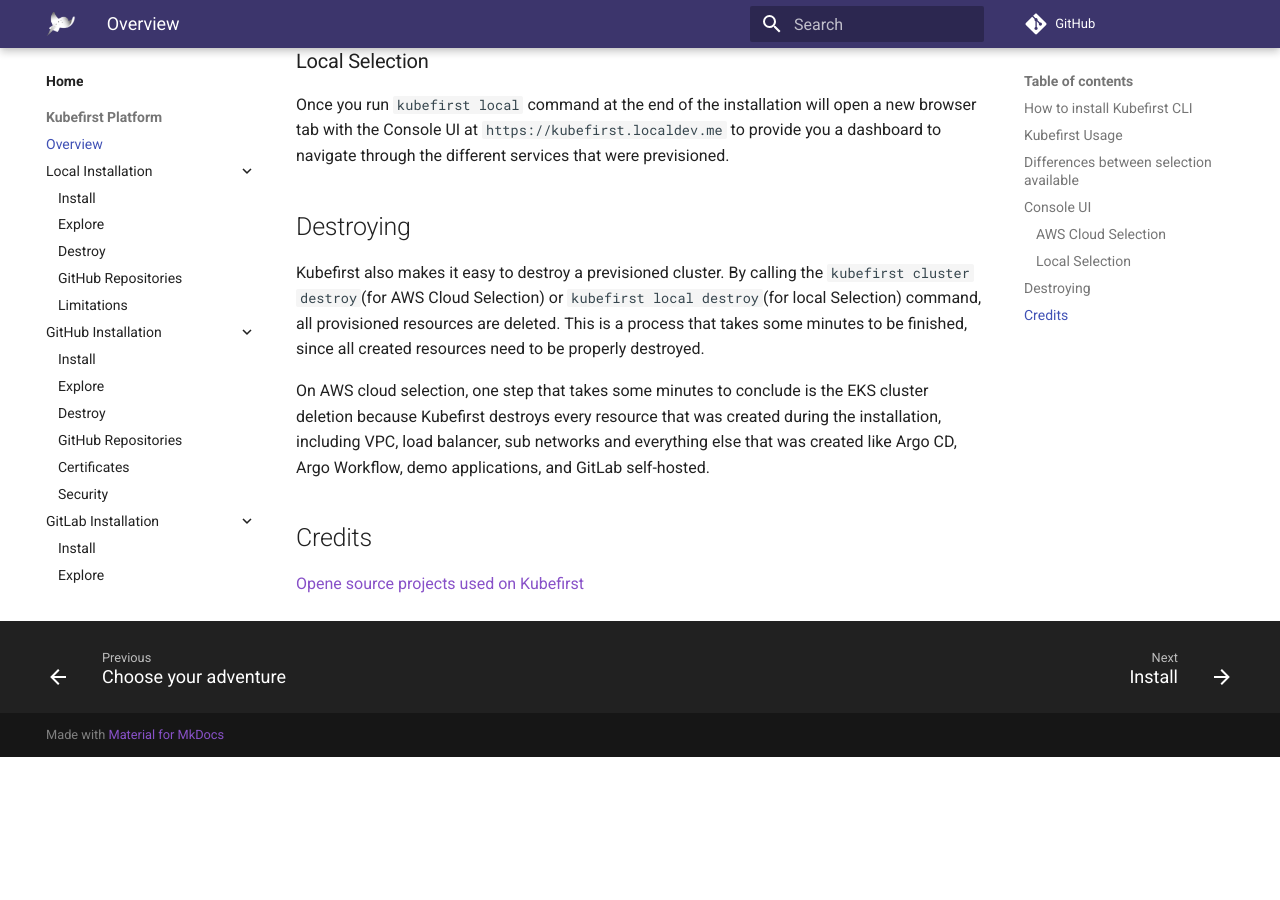
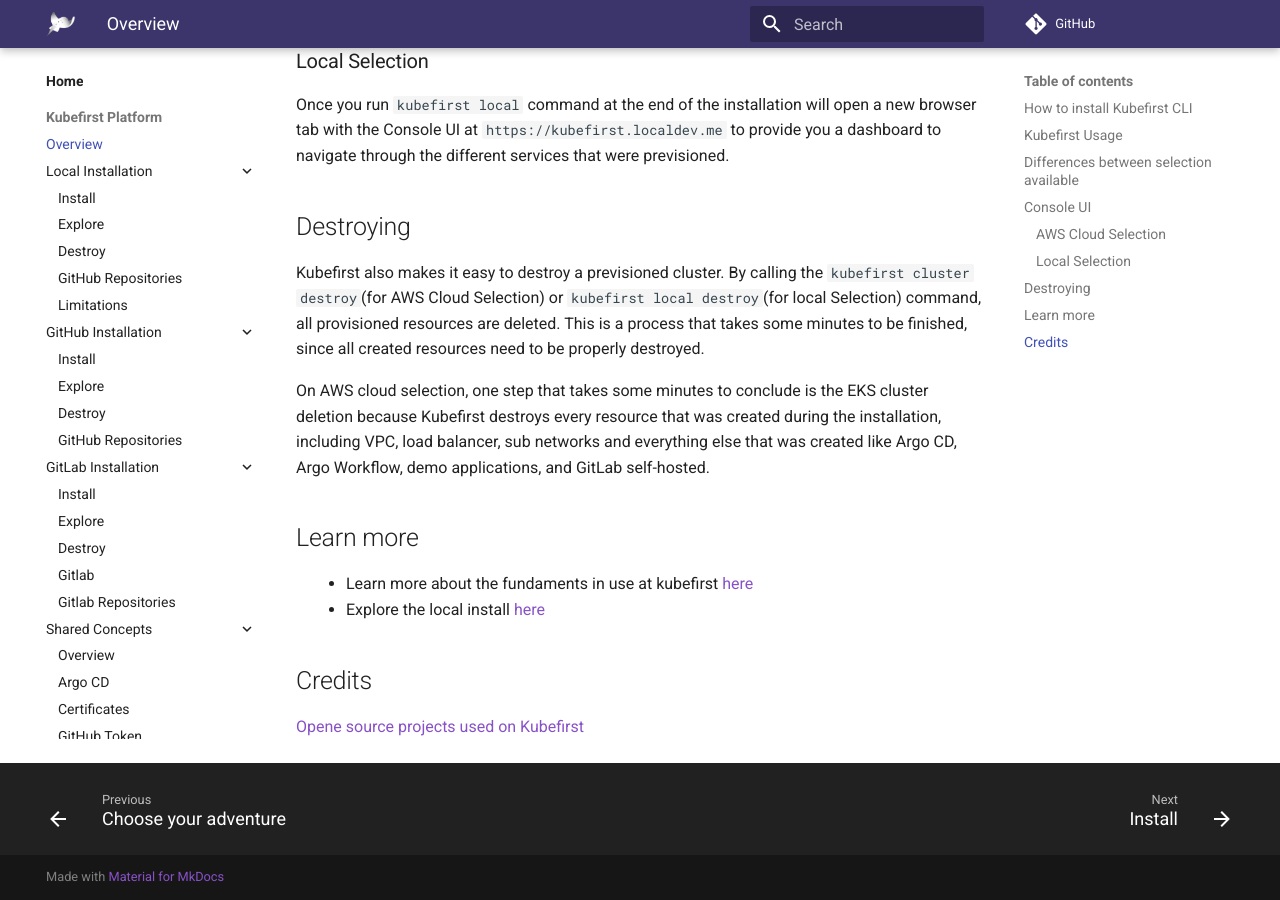
Before and after one commit to konstructio/kubefirst, an MkDocs documentation site: the page built from docs/kubefirst/overview.md, in a window 1280 px wide and 900 px high, scrolled down 3143 px. Built offline with MkDocs 1.6.1 and Material for MkDocs 9.7.7, drawn with Linux system fonts in a browser that asks for light colours; comment, search, counter and statistics services are not loaded; before the commit the page ends 3900 px from its top, so only the background shows below that.

Commit message:
fix: #1083 migrate common content to shared pages
Signed-off-by: 6za <53096417+6za@users.noreply.github.com>

```diff
--- a/docs/kubefirst/overview.md
+++ b/docs/kubefirst/overview.md
@@ -84,6 +84,11 @@
 that was created like Argo CD, Argo Workflow, demo applications, and GitLab self-hosted.
 
 
+## Learn more
+
+- Learn more about the  fundaments in use at kubefirst [here](../common/shared-concepts-overview.md)
+- Explore the local install [here](./local/install.md)
+
 ## Credits
 
 [Opene source projects used on Kubefirst](./credit.md)
--- a/mkdocs.yml
+++ b/mkdocs.yml
@@ -40,22 +40,21 @@
         - Explore: 'kubefirst/github/explore.md'
         - Destroy: 'kubefirst/github/destroy.md'
         - GitHub Repositories: 'kubefirst/github/github-repositories.md'
-        - Certificates: 'common/certificates.md'
-        - Security: 'common/security.md'
       - GitLab Installation:
         - Install: 'kubefirst/gitlab/install.md'
         - Explore: 'kubefirst/gitlab/explore.md'
         - Destroy: 'kubefirst/gitlab/destroy.md'
         - Gitlab: 'kubefirst/gitlab/gitlab.md'
         - Gitlab Repositories: 'kubefirst/gitlab/gitlab-repositories.md'
-        - Certificates: 'common/certificates.md'
-        - Security: 'common/security.md'
+
       - Shared Concepts:
         - Overview: 'common/shared-concepts-overview.md'
         - Argo CD: 'common/argocd.md'
+        - Certificates: 'common/certificates.md'
         - GitHub Token: 'common/github-token.md'
         - Gitops: 'common/gitops.md'
         - Metaphor: 'common/metaphor.md'
+        - Security: 'common/security.md'
         - Terraform & Atlantis: 'common/terraform.md'
         - Vault: 'common/vault.md'
       - Installer Options:
```
Also changed, not shown: docs/common/shared-concepts-overview.md (+2 -0 lines).
